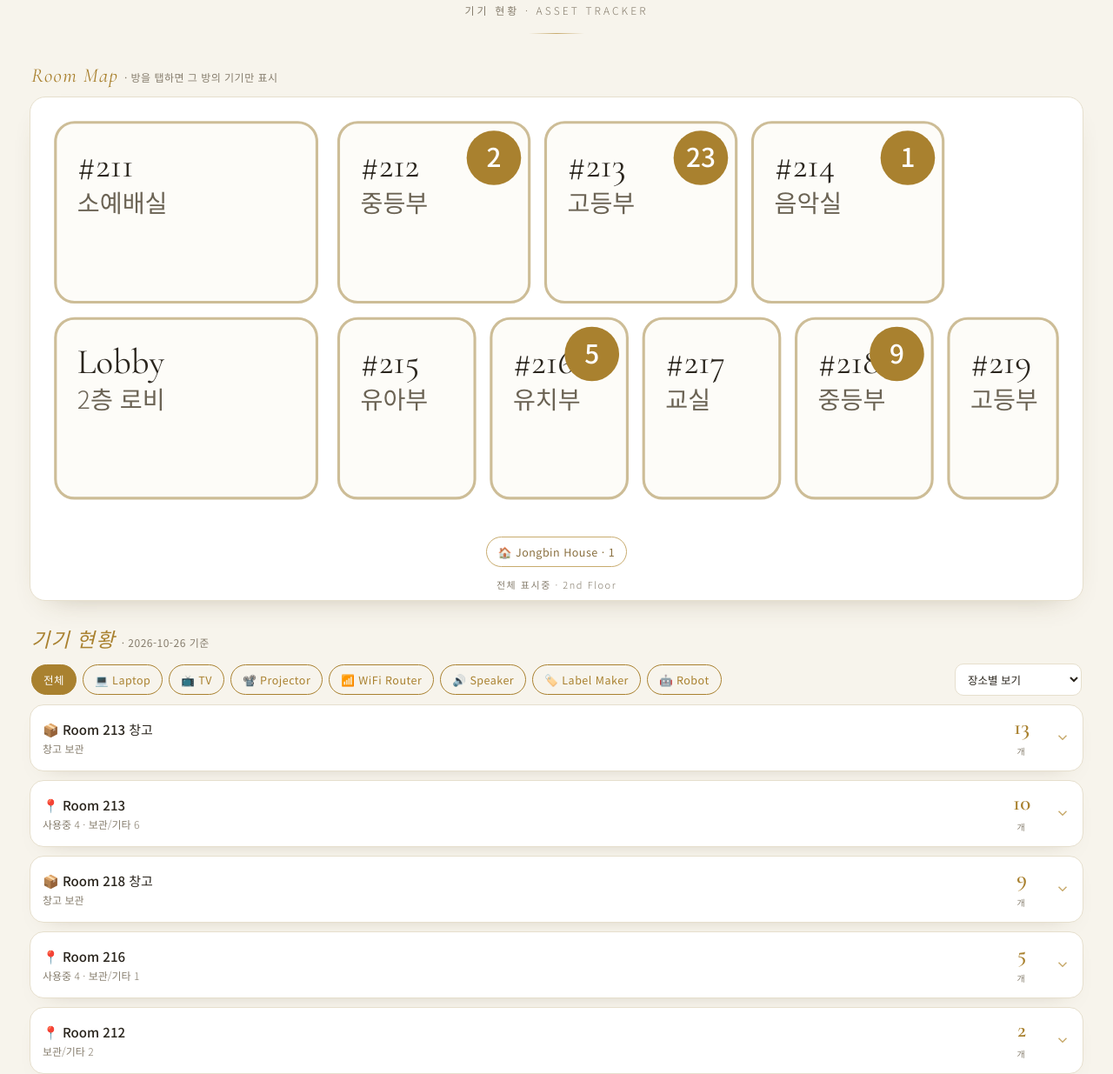
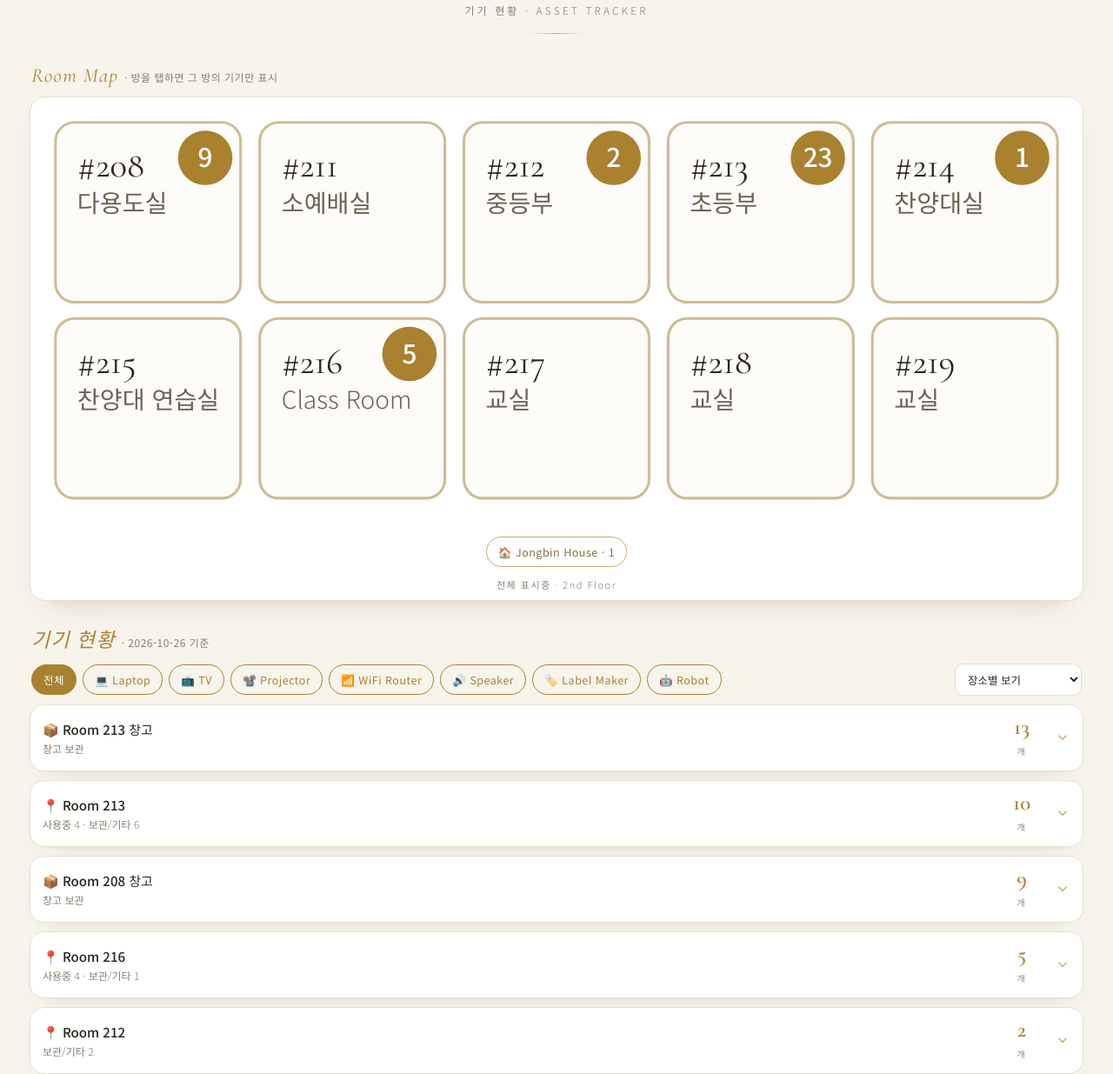
Before and after one commit to benchvue/HCTP-inventory, a plain HTML site: page index.html in a window 1280 px wide. Shown: the part 97-1332 px from the top of the page at 87% size. Drawn offline with nearby package versions, Linux system fonts and the light colour scheme.

Commit message:
v3: full asset list + room map

```diff
--- a/index.html
+++ b/index.html
@@ -246,7 +246,7 @@ const CATS = {
   robot:    { label:"Robot",       icon:"🤖" }
 };
 const LOCATIONS = [
-  "Room 212","Room 213","Room 213 창고","Room 214","Room 216","Room 218 창고","Jongbin House"
+  "Room 212","Room 213","Room 213 창고","Room 214","Room 216","Room 208 창고","Jongbin House"
 ];
 const CLASSES_HINT = ["Code Bridge","mBot2","Math Tutoring","EM Pray","Taekwondo","STEM Crafts"];
 
@@ -297,7 +297,7 @@ function seedDb(){
     ["speaker","Speaker #1","","Room 213 창고","","",""],
     ["label","Label Maker #1","","Room 213 창고","Brother PT-1280","",""]
   ];
-  for(let i=1;i<=9;i++) R.push(["robot","mBot2 #"+i,"","Room 218 창고","mBot2","",""]);
+  for(let i=1;i<=9;i++) R.push(["robot","mBot2 #"+i,"","Room 208 창고","mBot2","",""]);
   return { v:CONFIG.dbVersion, updated:0, by:"",
     items: R.map((r,i)=>({ id:"A"+pad(i+1), cat:r[0], nick:r[1], cls:r[2],
       loc:r[3], model:r[4], serial:r[5], status:r[6] })) };
@@ -333,16 +333,18 @@ async function publicLoad(){
 
 /* ══════════════ 룸맵 ══════════════ */
 const MAP_ROOMS = [
-  { key:"Room 211", x:6,   y:6,  w:96, h:66, name:"소예배실" },
-  { key:"Lobby",    x:6,   y:78, w:96, h:66, name:"2층 로비" },
-  { key:"Room 212", x:110, y:6,  w:70, h:66, name:"중등부" },
-  { key:"Room 213", x:186, y:6,  w:70, h:66, name:"고등부" },
-  { key:"Room 214", x:262, y:6,  w:70, h:66, name:"음악실" },
-  { key:"Room 215", x:110, y:78, w:50, h:66, name:"유아부" },
-  { key:"Room 216", x:166, y:78, w:50, h:66, name:"유치부" },
-  { key:"Room 217", x:222, y:78, w:50, h:66, name:"교실" },
-  { key:"Room 218", x:278, y:78, w:50, h:66, name:"중등부" },
-  { key:"Room 219", x:334, y:78, w:40, h:66, name:"고등부" }
+  /* 윗줄: 208 · 211 · 212 · 213 · 214 */
+  { key:"Room 208", x:6,   y:6,  w:68, h:66, name:"다용도실" },
+  { key:"Room 211", x:81,  y:6,  w:68, h:66, name:"소예배실" },
+  { key:"Room 212", x:156, y:6,  w:68, h:66, name:"중등부" },
+  { key:"Room 213", x:231, y:6,  w:68, h:66, name:"초등부" },
+  { key:"Room 214", x:306, y:6,  w:68, h:66, name:"찬양대실" },
+  /* 아랫줄: 215 · 216 · 217 · 218 · 219 */
+  { key:"Room 215", x:6,   y:78, w:68, h:66, name:"찬양대 연습실" },
+  { key:"Room 216", x:81,  y:78, w:68, h:66, name:"Class Room" },
+  { key:"Room 217", x:156, y:78, w:68, h:66, name:"교실" },
+  { key:"Room 218", x:231, y:78, w:68, h:66, name:"교실" },
+  { key:"Room 219", x:306, y:78, w:68, h:66, name:"교실" }
 ];
 function roomCount(key){
   return (db.items||[]).filter(it=> (it.loc||"").toLowerCase().startsWith(key.toLowerCase())).length;
```
